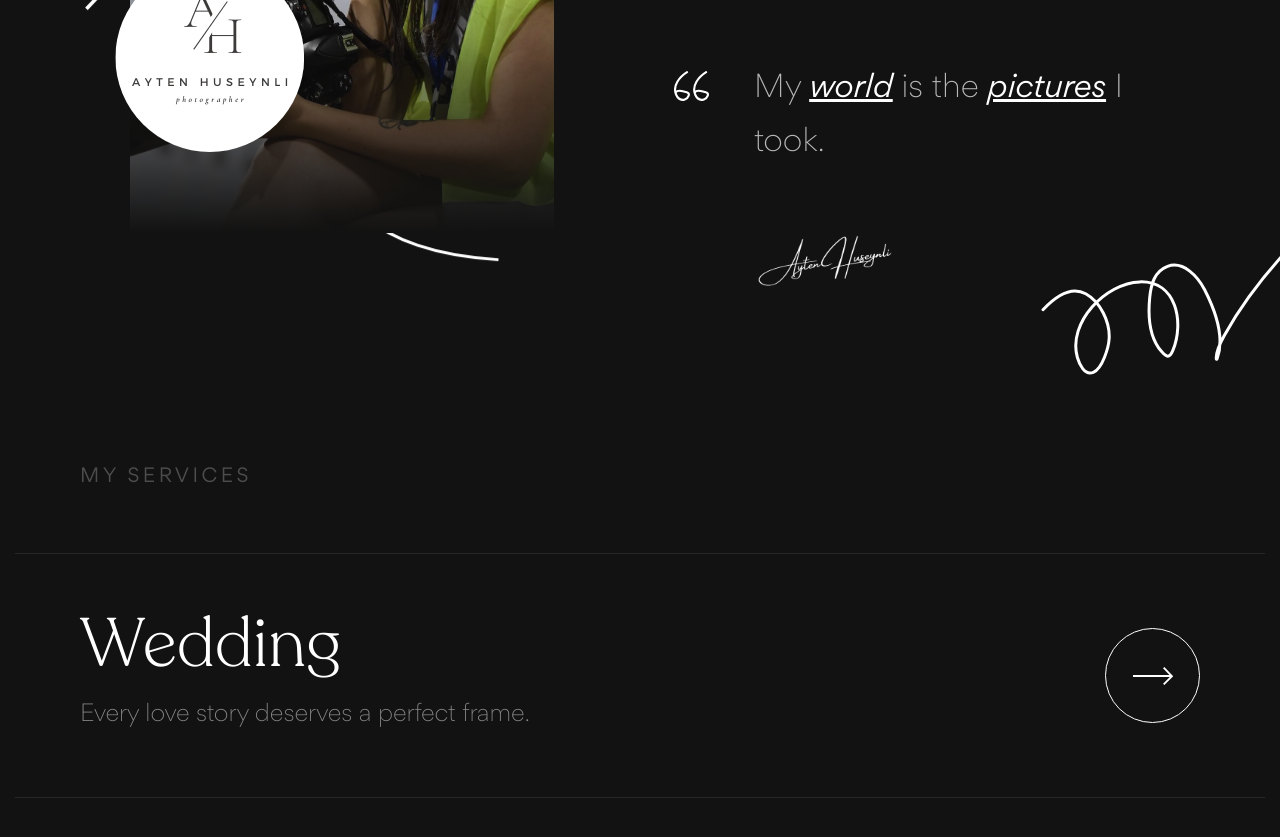
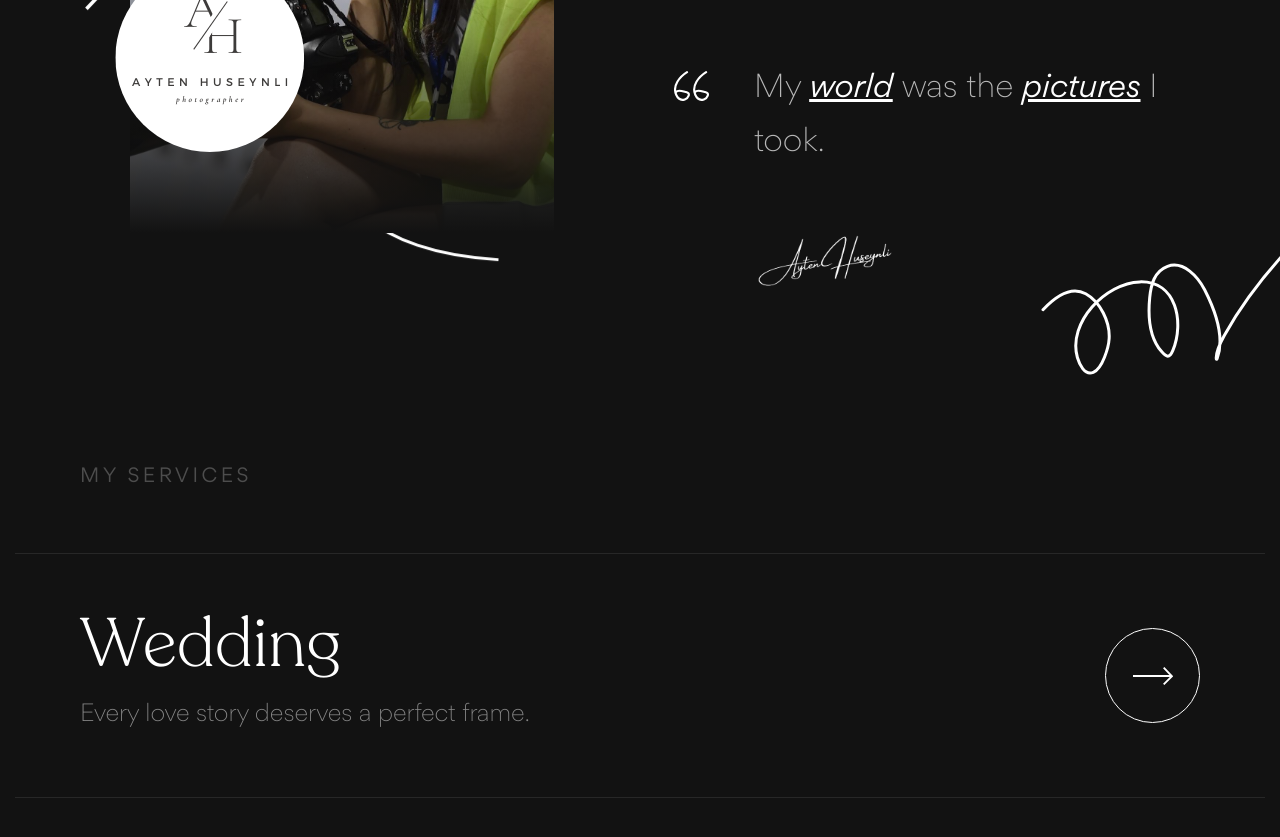
Before and after one commit to kenan1902/ayten-huseynli, a plain HTML site: page index.html in a window 1280 px wide. Shown: the part 2312-3149 px from the top of the page. Drawn offline with Linux system fonts and the light colour scheme.

Commit message:
Update index.html

```diff
--- a/index.html
+++ b/index.html
@@ -720,7 +720,7 @@
                 <p class="section-text">
                   My
                   <em class="em">world</em>
-                  is the
+                  was the
                   <em class="em">pictures</em>
                   I took.
                   <br />
```
